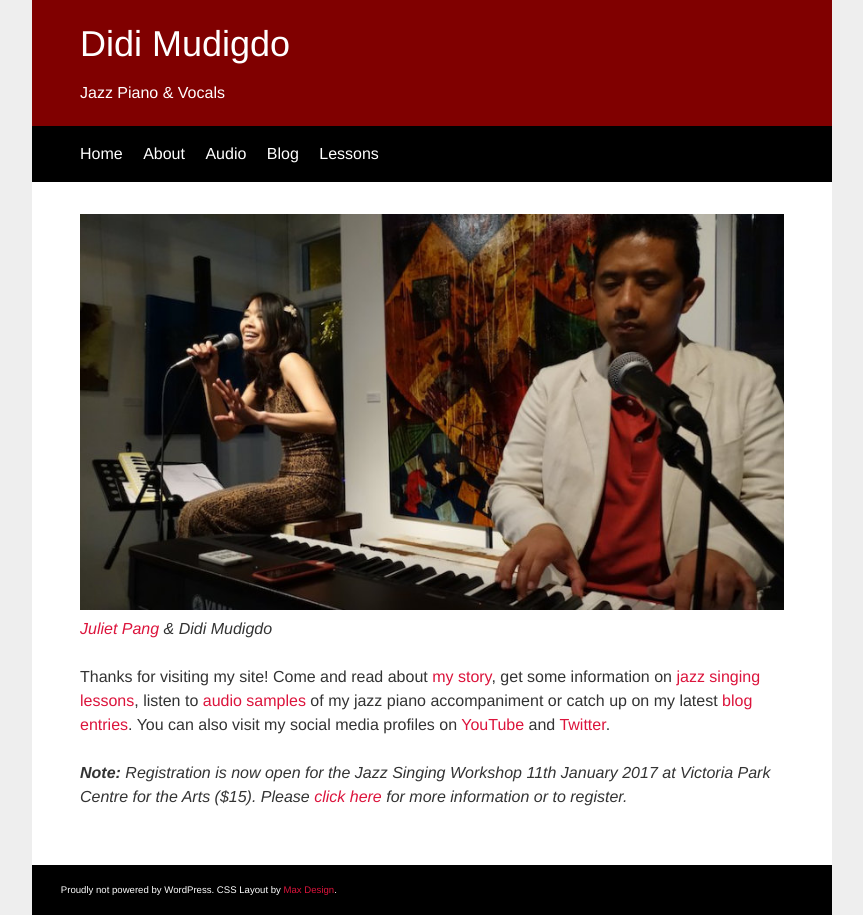
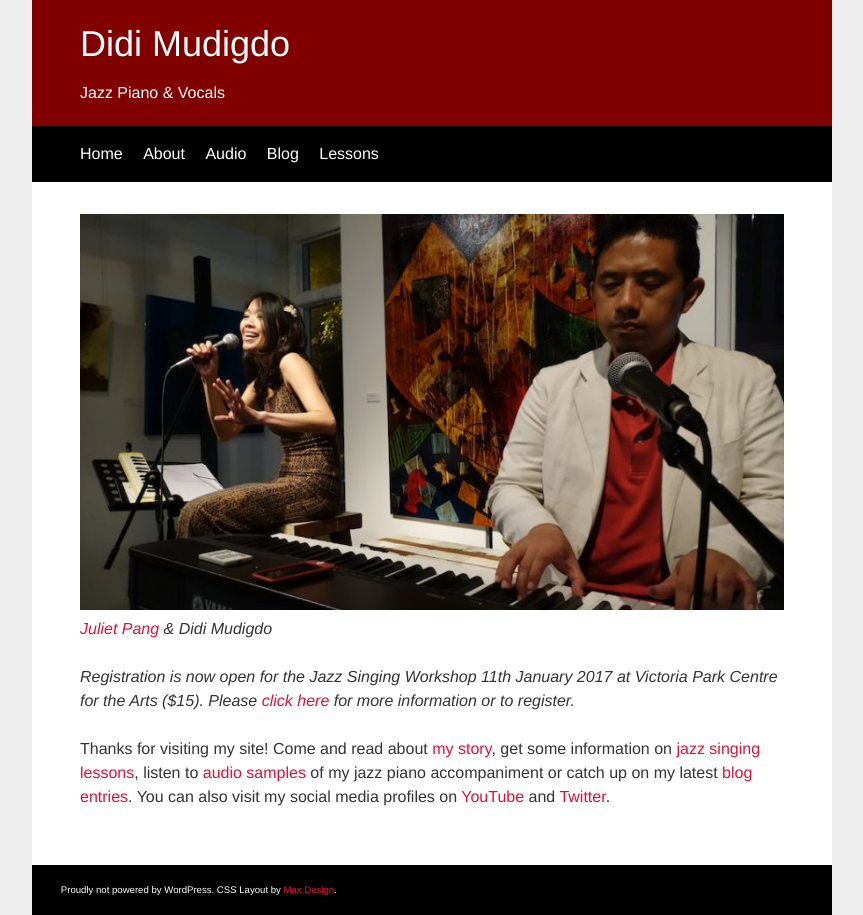
Before and after one commit to didijazz/didijazz.github.io, a Jekyll site: the page built from index.html, in a window 1280 px wide. Shown: the whole page, without its empty margins (208-1071 px from the left). Built offline with Jekyll 4.4.1, drawn with Linux system fonts in a browser that asks for light colours.

Commit message:
adjusted order of front page

```diff
--- a/index.html
+++ b/index.html
@@ -4,7 +4,9 @@ title: Didi Mudigdo
 ---
 <div class="blurb">
 	 <p><img class=img-responsive src="img/pianovox800px.jpg" alt=""><br><em><a href="http://julietpang.net" target="_blank">Juliet Pang</a> &amp; Didi Mudigdo</em></p>
+
+	<p><em>Registration is now open for the Jazz Singing Workshop 11th January 2017 at Victoria Park Centre for the Arts ($15). Please <a href="https://goo.gl/forms/Tvmvft4ytTshmvDN2" target="_blank">click here</a> for more information or to register.</em></p>
+
 	<p>Thanks for visiting my site! Come and read about <a href="/about">my story</a>, get some information on <a href="/lessons">jazz singing lessons</a>, listen to <a href="/audio">audio samples</a> of my jazz piano accompaniment or catch up on my latest <a href="/blog">blog entries</a>. You can also visit my social media profiles on <a href="http://youtube.com/dmudigdo" target="_blank">YouTube</a> and <a href="http://twitter.com/didijazz" target="_blank">Twitter</a>.</p>
-	<p><em><strong>Note:</strong> Registration is now open for the Jazz Singing Workshop 11th January 2017 at Victoria Park Centre for the Arts ($15). Please <a href="https://goo.gl/forms/Tvmvft4ytTshmvDN2" target="_blank">click here</a> for more information or to register.</em></p>
 
 </div><!-- /.blurb -->
```
